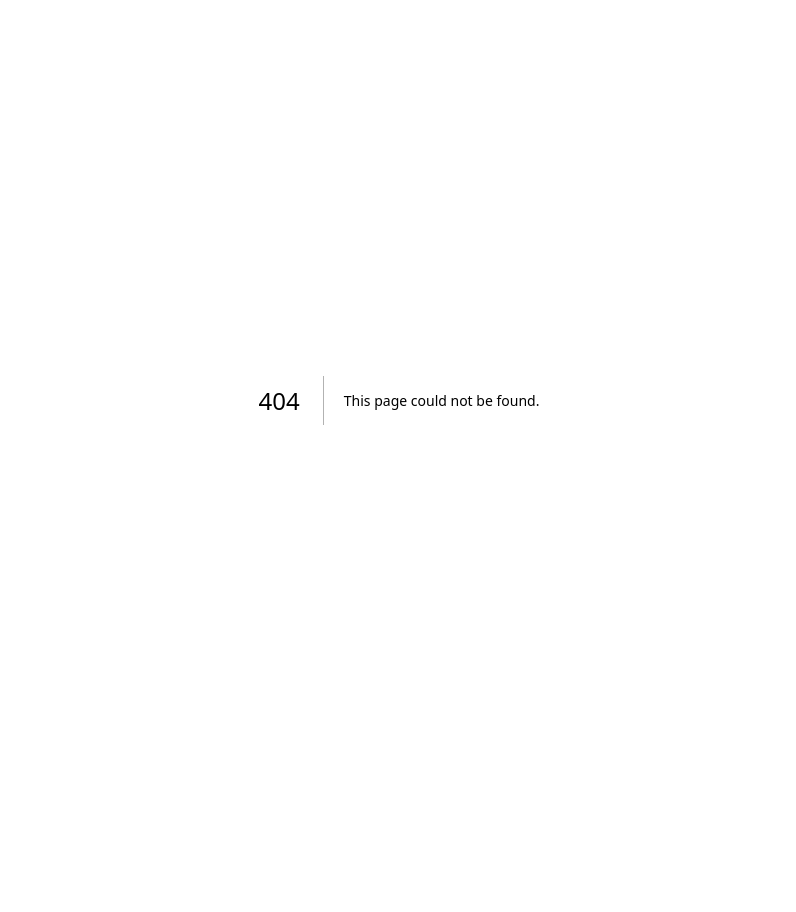
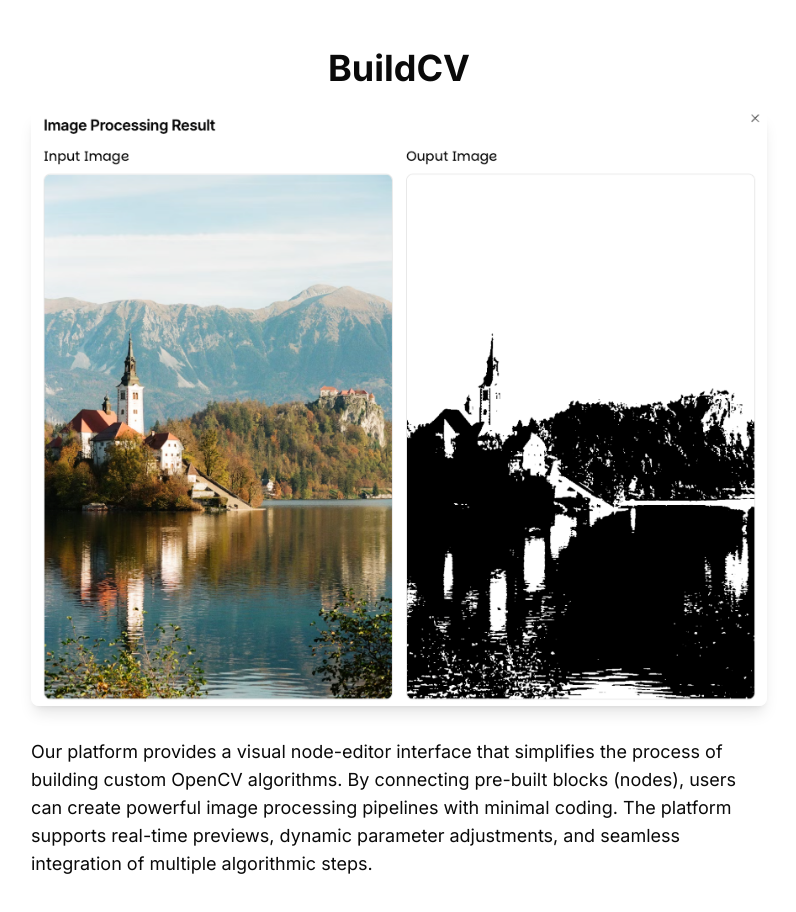
Before and after one commit to mrinalxdev/buildcv, a Next.js app: page /about in a window 1280 px wide. Before the commit this address had no page. Shown: the top 912 px of the page, without its empty margins (241-1037 px from the left). Before the commit the page ends 800 px from the top, so only its background shows below. Built offline with nearby package versions, Linux system fonts and the light colour scheme; a web font is replaced by a local one.

Commit message:
Fixed documentation and nav links

```diff
--- /dev/null
+++ b/app/about/page.tsx
@@ -0,0 +1,28 @@
+import Image from "next/image";
+
+export default function SimpleSaasPage() {
+  return (
+    <div className="container mx-auto px-4 py-12 max-w-3xl">
+      <h1 className="text-4xl font-bold mb-6 text-center">BuildCV</h1>
+
+      <Image
+        src="/feature3.png"
+        alt="TaskMaster Dashboard"
+        width={600}
+        height={400}
+        className="w-full h-auto rounded-lg shadow-lg mb-8"
+      />
+
+      <div className="space-y-6 text-lg">
+        <p>
+          Our platform provides a visual node-editor interface that simplifies
+          the process of building custom OpenCV algorithms. By connecting
+          pre-built blocks (nodes), users can create powerful image processing
+          pipelines with minimal coding. The platform supports real-time
+          previews, dynamic parameter adjustments, and seamless integration of
+          multiple algorithmic steps.
+        </p>
+      </div>
+    </div>
+  );
+}
--- a/app/page.tsx
+++ b/app/page.tsx
@@ -18,10 +18,10 @@ export default function Home() {
             <Link href="/about" className="px-3">
               About
             </Link>
-            <Link href="/demo" className="px-3">
+            <Link href="https://www.youtube.com/watch?v=VOpgOSk0VtQ" className="px-3">
               Demo
             </Link>
-            <Link href="/Contact" className="px-3">
+            <Link href="https://twitter.com/Hi_Mrinal" className="px-3">
               Contact
             </Link>
           </div>
```
